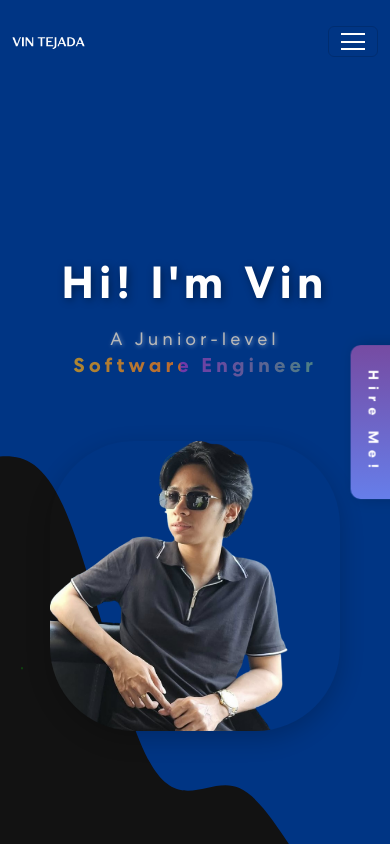
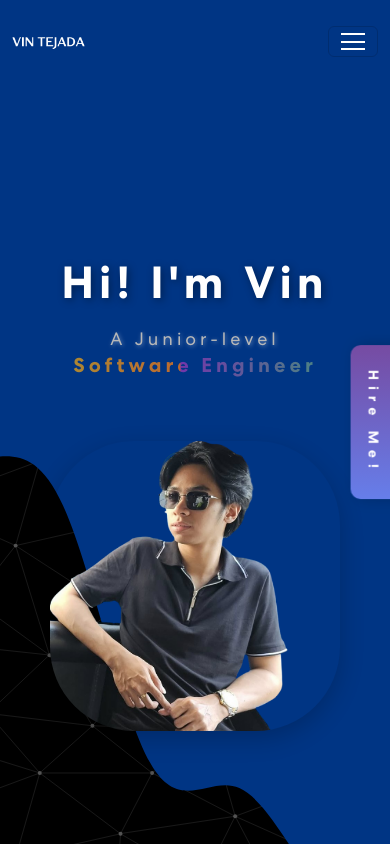
Before and after one commit to Nevriii/new-eportfolio, a React (Create React App) app: page /#home in a window 390 px wide. Shown: the top 844 px of the page. Built offline with nearby package versions, Linux system fonts and the light colour scheme.

Commit message:
background new version

```diff
--- a/src/App.css
+++ b/src/App.css
@@ -1,4 +1,4 @@
-/* Default css */
+/* Default CSS */
 /* Custom Font */
 @font-face {
 	font-family: Centra;
@@ -28,14 +28,84 @@ html {
   scroll-padding-top: 75px;
 }
 
+/* Base body styles */
 body {
   font-weight: 400;
   overflow-x: hidden;
   position: relative;
   background-color: #121212 !important;
-  /* background-image: url("./assets/img/endless-constellation.svg"); */
+  background-image: url("./assets/img/endless-constellation-blackbg.svg");
   color: #fff !important;
   font-family: 'Centra', sans-serif !important;
+}
+
+/* Cursor Spotlight Effect - Default for larger screens */
+body::before {
+  content: '';
+  position: fixed;
+  top: 0;
+  left: 0;
+  width: 100%;
+  height: 100%;
+  background: radial-gradient(
+    circle at var(--mouse-x, 50%) var(--mouse-y, 50%),
+    transparent 0px,
+    transparent 120px,
+    rgba(18, 18, 18, 0.3) 140px,
+    rgba(18, 18, 18, 0.7) 200px,
+    rgba(18, 18, 18, 0.95) 100%
+  );
+  pointer-events: none;
+  z-index: 9998;
+  transition: background 0.15s ease-out;
+  will-change: background;
+}
+
+/* Medium screens - reduce spotlight effect */
+@media (max-width: 1300px) {
+  body::before {
+    background: radial-gradient(
+      circle at var(--mouse-x, 50%) var(--mouse-y, 50%),
+      transparent 0px,
+      transparent 100px,
+      rgba(18, 18, 18, 0.4) 130px,
+      rgba(18, 18, 18, 0.8) 180px,
+      rgba(18, 18, 18, 0.95) 100%
+    );
+  }
+}
+
+/* Small screens - disable spotlight for better performance */
+@media (max-width: 999px) {
+  body::before {
+    display: none;
+  }
+}
+
+.App {
+  position: relative;
+  z-index: 9999;
+}
+
+/* Disable spotlight effect on mobile devices for better performance */
+@media (max-width: 768px) {
+  body::before {
+    display: none;
+  }
+}
+
+/* Reduce spotlight effect on smaller screens */
+@media (max-width: 1024px) {
+  body::before {
+    background: radial-gradient(
+      circle at var(--mouse-x, 50%) var(--mouse-y, 50%),
+      transparent 0px,
+      transparent 80px,
+      rgba(18, 18, 18, 0.4) 120px,
+      rgba(18, 18, 18, 0.8) 180px,
+      rgba(18, 18, 18, 0.95) 100%
+    );
+  }
 }
 
 h1, h2, h3, h4, h5, h6 {
--- a/src/App.js
+++ b/src/App.js
@@ -13,76 +13,23 @@ import { useEffect } from 'react';
 
 function App() {
   useEffect(() => {
-    // Define particle positions based on your CSS background positions
-    const particlePositions = [
-      { x: 20, y: 30, color: 'red' },
-      { x: 30, y: 50, color: 'red' },
-      { x: 80, y: 20, color: 'green' },
-      { x: 70, y: 40, color: 'green' },
-      { x: 40, y: 80, color: 'blue' },
-      { x: 50, y: 60, color: 'blue' },
-      { x: 90, y: 70, color: 'red' },
-      { x: 10, y: 90, color: 'green' },
-      { x: 60, y: 10, color: 'blue' }
-    ];
+    const handleMouseMove = (e) => {
+      const x = (e.clientX / window.innerWidth) * 100;
+      const y = (e.clientY / window.innerHeight) * 100;
 
-    const handleMouseMove = (e) => {
-      // Remove existing connection lines
-      document.querySelectorAll('.connection-line').forEach(line => line.remove());
-
-      const mouseX = e.clientX;
-      const mouseY = e.clientY;
-      const connectionRadius = 300; // 300px radius for connections
-
-      // Create connection lines from cursor to nearby particles
-      particlePositions.forEach((particle, index) => {
-        const particleX = (particle.x / 100) * window.innerWidth;
-        const particleY = (particle.y / 100) * window.innerHeight;
-
-        // Calculate distance from cursor to particle
-        const deltaX = particleX - mouseX;
-        const deltaY = particleY - mouseY;
-        const distance = Math.sqrt(deltaX * deltaX + deltaY * deltaY);
-
-        // Only create lines to particles within connection radius
-        if (distance <= connectionRadius) {
-          const angle = Math.atan2(deltaY, deltaX) * (180 / Math.PI);
-
-          // Create connection line
-          const connectionLine = document.createElement('div');
-          connectionLine.className = 'connection-line';
-          connectionLine.style.position = 'fixed';
-          connectionLine.style.left = mouseX + 'px';
-          connectionLine.style.top = mouseY + 'px';
-          connectionLine.style.width = distance + 'px';
-          connectionLine.style.height = '1px';
-          connectionLine.style.background = 'rgba(255, 255, 255, 0.8)';
-          connectionLine.style.transformOrigin = '0 0';
-          connectionLine.style.transform = `rotate(${angle}deg)`;
-          connectionLine.style.zIndex = '-1';
-          connectionLine.style.pointerEvents = 'none';
-          connectionLine.style.animation = 'connectDotsFromCursor 2s ease-in-out infinite';
-          connectionLine.style.animationDelay = `${index * 0.1}s`; // Stagger animations
-          document.body.appendChild(connectionLine);
-        }
-      });
+      document.documentElement.style.setProperty('--mouse-x', `${x}%`);
+      document.documentElement.style.setProperty('--mouse-y', `${y}%`);
     };
 
     document.addEventListener('mousemove', handleMouseMove);
 
     return () => {
       document.removeEventListener('mousemove', handleMouseMove);
-      document.querySelectorAll('.connection-line').forEach(line => line.remove());
     };
   }, []);
 
   return (
     <div className="App">
-      {/* Particle layers for different movement directions */}
-      <div className="particle-layer-1"></div>
-      <div className="particle-layer-2"></div>
-      <div className="particle-layer-3"></div>
-
       <NavBar />
       <Introduction />
       <Skills />
--- a/src/components/scss/background.scss
+++ b/src/components/scss/background.scss
@@ -1,225 +1,225 @@
-// SCSS Variables
-$background-color: #000000;
-$particle-size: 1.5px;
-$connection-line-color: rgba(255, 255, 255, 0.8);
-$connection-line-width: 200px;
-$connection-line-height: 1px;
-$diagonal-offset: 141px;
-$animation-duration: 2s;
-$animation-delay: 0.3s;
+// // SCSS Variables
+// $background-color: #000000;
+// $particle-size: 2px;
+// $connection-line-color: rgba(255, 255, 255, 0.8);
+// $connection-line-width: 100px;
+// $connection-line-height: 0.5px;
+// $diagonal-offset: 141px;
+// $animation-duration: 3s;
+// $animation-delay: 1.3s;
 
-// SCSS Mixins
-@mixin particle-layer-base {
-  position: fixed;
-  top: 0;
-  left: 0;
-  width: 100%;
-  height: 100%;
-  pointer-events: auto;
-  cursor: pointer;
-}
+// // SCSS Mixins
+// @mixin particle-layer-base {
+//   position: fixed;
+//   top: 0;
+//   left: 0;
+//   width: 100%;
+//   height: 100%;
+//   pointer-events: auto;
+//   cursor: pointer;
+// }
 
-@mixin connection-line-base {
-  content: '';
-  position: absolute;
-  top: 50%;
-  left: 50%;
-  opacity: 0;
-  transform: translate(-50%, -50%);
-//   z-index: 1;
-}
+// @mixin connection-line-base {
+//   content: '';
+//   position: absolute;
+//   top: 50%;
+//   left: 50%;
+//   opacity: 0;
+//   transform: translate(-50%, -50%);
+// //   z-index: 1;
+// }
 
-@mixin horizontal-line {
-  @include connection-line-base;
-  width: $connection-line-width;
-  height: $connection-line-height;
-  background: linear-gradient(90deg, transparent, $connection-line-color, transparent);
-  animation: connectDots $animation-duration ease-in-out infinite;
-}
+// @mixin horizontal-line {
+//   @include connection-line-base;
+//   width: $connection-line-width;
+//   height: $connection-line-height;
+//   background: linear-gradient(90deg, transparent, $connection-line-color, transparent);
+//   animation: connectDots $animation-duration ease-in-out infinite;
+// }
 
-@mixin vertical-line {
-  @include connection-line-base;
-  width: $connection-line-height;
-  height: $connection-line-width;
-  background: linear-gradient(180deg, transparent, $connection-line-color, transparent);
-  animation: connectDots $animation-duration ease-in-out infinite $animation-delay;
-}
+// @mixin vertical-line {
+//   @include connection-line-base;
+//   width: $connection-line-height;
+//   height: $connection-line-width;
+//   background: linear-gradient(180deg, transparent, $connection-line-color, transparent);
+//   animation: connectDots $animation-duration ease-in-out infinite $animation-delay;
+// }
 
-@mixin diagonal-lines {
-  box-shadow:
-    $diagonal-offset $diagonal-offset 0 0 rgba(255, 255, 255, 0.6),
-    -$diagonal-offset $diagonal-offset 0 0 rgba(255, 255, 255, 0.6),
-    $diagonal-offset -$diagonal-offset 0 0 rgba(255, 255, 255, 0.6),
-    -$diagonal-offset -$diagonal-offset 0 0 rgba(255, 255, 255, 0.6);
-  animation: connectDotsShadow $animation-duration ease-in-out infinite;
-}
+// @mixin diagonal-lines {
+//   box-shadow:
+//     $diagonal-offset $diagonal-offset 0 0 rgba(255, 255, 255, 0.6),
+//     -$diagonal-offset $diagonal-offset 0 0 rgba(255, 255, 255, 0.6),
+//     $diagonal-offset -$diagonal-offset 0 0 rgba(255, 255, 255, 0.6),
+//     -$diagonal-offset -$diagonal-offset 0 0 rgba(255, 255, 255, 0.6);
+//   animation: connectDotsShadow $animation-duration ease-in-out infinite;
+// }
 
-// Background layers
-body {
-  &::before {
-    @include particle-layer-base;
-    background: $background-color;
-    // z-index: -1;
-  }
+// // Background layers
+// body {
+//   &::before {
+//     @include particle-layer-base;
+//     background: $background-color;
+//     // z-index: -1;
+//   }
 
-  &::after {
-    @include particle-layer-base;
-    background-image:
-      radial-gradient(circle at 20% 30%, rgba(255, 0, 0, 0.3) $particle-size, transparent $particle-size),
-      radial-gradient(circle at 30% 50%, rgba(255, 0, 0, 0.25) $particle-size, transparent $particle-size);
-    background-size:
-      200px 200px,
-      240px 240px;
-    animation: moveLeft 12s linear infinite;
-    // z-index: -1;
-  }
-}
+//   &::after {
+//     @include particle-layer-base;
+//     background-image:
+//       radial-gradient(circle at 20% 30%, rgba(255, 0, 0, 0.3) $particle-size, transparent $particle-size),
+//       radial-gradient(circle at 30% 50%, rgba(255, 0, 0, 0.25) $particle-size, transparent $particle-size);
+//     background-size:
+//       200px 200px,
+//       240px 240px;
+//     animation: moveLeft 12s linear infinite;
+//     // z-index: -1;
+//   }
+// }
 
-// Additional particle layers
-.particle-layer-1 {
-  @include particle-layer-base;
-  background-image:
-    radial-gradient(circle at 40% 80%, rgba(0, 0, 255, 0.3) $particle-size, transparent $particle-size),
-    radial-gradient(circle at 50% 60%, rgba(0, 0, 255, 0.25) $particle-size, transparent $particle-size);
-  background-size:
-    250px 250px,
-    200px 200px;
-  animation: moveUp 14s linear infinite;
-//   z-index: 1;
-}
+// // Additional particle layers
+// .particle-layer-1 {
+//   @include particle-layer-base;
+//   background-image:
+//     radial-gradient(circle at 40% 80%, rgba(0, 0, 255, 0.3) $particle-size, transparent $particle-size),
+//     radial-gradient(circle at 50% 60%, rgba(0, 0, 255, 0.25) $particle-size, transparent $particle-size);
+//   background-size:
+//     250px 250px,
+//     200px 200px;
+//   animation: moveUp 14s linear infinite;
+// //   z-index: 1;
+// }
 
-.particle-layer-2 {
-  @include particle-layer-base;
-  background-image:
-    radial-gradient(circle at 90% 70%, rgba(255, 0, 0, 0.2) $particle-size, transparent $particle-size),
-    radial-gradient(circle at 10% 90%, rgba(0, 255, 0, 0.2) $particle-size, transparent $particle-size);
-  background-size:
-    180px 180px,
-    220px 220px;
-  animation: moveDown 18s linear infinite;
-//   z-index: 1;
-}
+// .particle-layer-2 {
+//   @include particle-layer-base;
+//   background-image:
+//     radial-gradient(circle at 90% 70%, rgba(255, 0, 0, 0.2) $particle-size, transparent $particle-size),
+//     radial-gradient(circle at 10% 90%, rgba(0, 255, 0, 0.2) $particle-size, transparent $particle-size);
+//   background-size:
+//     180px 180px,
+//     220px 220px;
+//   animation: moveDown 18s linear infinite;
+// //   z-index: 1;
+// }
 
-.particle-layer-3 {
-  @include particle-layer-base;
-  background-image:
-    radial-gradient(circle at 60% 10%, rgba(0, 0, 255, 0.2) $particle-size, transparent $particle-size);
-  background-size:
-    280px 280px;
-  animation: moveDiagonal 20s linear infinite;
-//   z-index: 1;
-}
+// .particle-layer-3 {
+//   @include particle-layer-base;
+//   background-image:
+//     radial-gradient(circle at 60% 10%, rgba(0, 0, 255, 0.2) $particle-size, transparent $particle-size);
+//   background-size:
+//     280px 280px;
+//   animation: moveDiagonal 20s linear infinite;
+// //   z-index: 1;
+// }
 
-// Movement animations
-@keyframes moveLeft {
-  0% { transform: translate(0, 0); }
-  100% { transform: translate(-100px, 0); }
-}
+// // Movement animations
+// @keyframes moveLeft {
+//   0% { transform: translate(0, 0); }
+//   100% { transform: translate(-100px, 0); }
+// }
 
-@keyframes moveRight {
-  0% { transform: translate(0, 0); }
-  100% { transform: translate(100px, 0); }
-}
+// @keyframes moveRight {
+//   0% { transform: translate(0, 0); }
+//   100% { transform: translate(100px, 0); }
+// }
 
-@keyframes moveUp {
-  0% { transform: translate(0, 0); }
-  100% { transform: translate(0, -80px); }
-}
+// @keyframes moveUp {
+//   0% { transform: translate(0, 0); }
+//   100% { transform: translate(0, -80px); }
+// }
 
-@keyframes moveDown {
-  0% { transform: translate(0, 0); }
-  100% { transform: translate(0, 80px); }
-}
+// @keyframes moveDown {
+//   0% { transform: translate(0, 0); }
+//   100% { transform: translate(0, 80px); }
+// }
 
-@keyframes moveDiagonal {
-  0% { transform: translate(0, 0); }
-  100% { transform: translate(60px, 60px); }
-}
+// @keyframes moveDiagonal {
+//   0% { transform: translate(0, 0); }
+//   100% { transform: translate(60px, 60px); }
+// }
 
-// Connect the dots hover effect - cursor as epicenter
-body {
-  &:hover {
-    // Create connection lines from cursor position to particles
-    &::before {
-      content: '';
-      position: fixed;
-      top: 0;
-      left: 0;
-      width: 100vw;
-      height: 100vh;
-      background-image:
-        // Horizontal line from cursor
-        linear-gradient(90deg, transparent 0%, transparent 45%, rgba(255, 255, 255, 0.8) 50%, transparent 55%, transparent 100%),
-        // Vertical line from cursor
-        linear-gradient(180deg, transparent 0%, transparent 45%, rgba(255, 255, 255, 0.8) 50%, transparent 55%, transparent 100%),
-        // Diagonal lines from cursor
-        linear-gradient(45deg, transparent 0%, transparent 45%, rgba(255, 255, 255, 0.6) 50%, transparent 55%, transparent 100%),
-        linear-gradient(135deg, transparent 0%, transparent 45%, rgba(255, 255, 255, 0.6) 50%, transparent 55%, transparent 100%),
-        linear-gradient(225deg, transparent 0%, transparent 45%, rgba(255, 255, 255, 0.6) 50%, transparent 55%, transparent 100%),
-        linear-gradient(315deg, transparent 0%, transparent 45%, rgba(255, 255, 255, 0.6) 50%, transparent 55%, transparent 100%);
-      background-size:
-        100vw 2px,
-        2px 100vh,
-        200px 200px,
-        200px 200px,
-        200px 200px,
-        200px 200px;
-      background-position:
-        0 50%,
-        50% 0,
-        50% 50%,
-        50% 50%,
-        50% 50%,
-        50% 50%;
-      background-repeat: no-repeat;
-      opacity: 0;
-      animation: connectDotsFromCursor $animation-duration ease-in-out infinite;
-    //   z-index: 2;
-      pointer-events: none;
-    }
-  }
-}
+// // Connect the dots hover effect - cursor as epicenter
+// body {
+//   &:hover {
+//     // Create connection lines from cursor position to particles
+//     &::before {
+//       content: '';
+//       position: fixed;
+//       top: 0;
+//       left: 0;
+//       width: 100vw;
+//       height: 100vh;
+//       background-image:
+//         // Horizontal line from cursor
+//         linear-gradient(90deg, transparent 0%, transparent 45%, rgba(255, 255, 255, 0.8) 50%, transparent 55%, transparent 100%),
+//         // Vertical line from cursor
+//         linear-gradient(180deg, transparent 0%, transparent 45%, rgba(255, 255, 255, 0.8) 50%, transparent 55%, transparent 100%),
+//         // Diagonal lines from cursor
+//         linear-gradient(45deg, transparent 0%, transparent 45%, rgba(255, 255, 255, 0.6) 50%, transparent 55%, transparent 100%),
+//         linear-gradient(135deg, transparent 0%, transparent 45%, rgba(255, 255, 255, 0.6) 50%, transparent 55%, transparent 100%),
+//         linear-gradient(225deg, transparent 0%, transparent 45%, rgba(255, 255, 255, 0.6) 50%, transparent 55%, transparent 100%),
+//         linear-gradient(315deg, transparent 0%, transparent 45%, rgba(255, 255, 255, 0.6) 50%, transparent 55%, transparent 100%);
+//       background-size:
+//         100vw 2px,
+//         2px 100vh,
+//         200px 200px,
+//         200px 200px,
+//         200px 200px,
+//         200px 200px;
+//       background-position:
+//         0 50%,
+//         50% 0,
+//         50% 50%,
+//         50% 50%,
+//         50% 50%,
+//         50% 50%;
+//       background-repeat: no-repeat;
+//       opacity: 0;
+//       animation: connectDotsFromCursor $animation-duration ease-in-out infinite;
+//     //   z-index: 2;
+//       pointer-events: none;
+//     }
+//   }
+// }
 
-// Enhanced particle glow on hover
-.particle-layer-1,
-.particle-layer-2,
-.particle-layer-3 {
-  &:hover {
-    animation-play-state: paused;
-    filter: brightness(1.3) contrast(1.1);
-  }
-}
+// // Enhanced particle glow on hover
+// .particle-layer-1,
+// .particle-layer-2,
+// .particle-layer-3 {
+//   &:hover {
+//     animation-play-state: paused;
+//     filter: brightness(1.3) contrast(1.1);
+//   }
+// }
 
-@keyframes connectDots {
-  0%, 100% {
-    opacity: 0;
-    transform: translate(-50%, -50%) scale(0.5);
-  }
-  50% {
-    opacity: 0.8;
-    transform: translate(-50%, -50%) scale(1);
-  }
-}
+// @keyframes connectDots {
+//   0%, 100% {
+//     opacity: 0;
+//     transform: translate(-50%, -50%) scale(0.5);
+//   }
+//   50% {
+//     opacity: 0.8;
+//     transform: translate(-50%, -50%) scale(1);
+//   }
+// }
 
-@keyframes connectDotsShadow {
-  0%, 100% {
-    box-shadow:
-      $diagonal-offset $diagonal-offset 0 0 rgba(255, 255, 255, 0),
-      -$diagonal-offset $diagonal-offset 0 0 rgba(255, 255, 255, 0),
-      $diagonal-offset -$diagonal-offset 0 0 rgba(255, 255, 255, 0),
-      -$diagonal-offset -$diagonal-offset 0 0 rgba(255, 255, 255, 0);
-  }
-  50% {
-    box-shadow:
-      $diagonal-offset $diagonal-offset 0 0 rgba(255, 255, 255, 0.6),
-      -$diagonal-offset $diagonal-offset 0 0 rgba(255, 255, 255, 0.6),
-      $diagonal-offset -$diagonal-offset 0 0 rgba(255, 255, 255, 0.6),
-      -$diagonal-offset -$diagonal-offset 0 0 rgba(255, 255, 255, 0.6);
-  }
-}
+// @keyframes connectDotsShadow {
+//   0%, 100% {
+//     box-shadow:
+//       $diagonal-offset $diagonal-offset 0 0 rgba(255, 255, 255, 0),
+//       -$diagonal-offset $diagonal-offset 0 0 rgba(255, 255, 255, 0),
+//       $diagonal-offset -$diagonal-offset 0 0 rgba(255, 255, 255, 0),
+//       -$diagonal-offset -$diagonal-offset 0 0 rgba(255, 255, 255, 0);
+//   }
+//   50% {
+//     box-shadow:
+//       $diagonal-offset $diagonal-offset 0 0 rgba(255, 255, 255, 0.6),
+//       -$diagonal-offset $diagonal-offset 0 0 rgba(255, 255, 255, 0.6),
+//       $diagonal-offset -$diagonal-offset 0 0 rgba(255, 255, 255, 0.6),
+//       -$diagonal-offset -$diagonal-offset 0 0 rgba(255, 255, 255, 0.6);
+//   }
+// }
 
-// Ensure connection lines stay behind content
-.connection-line {
-  z-index: -1 !important;
-  pointer-events: none !important;
-}
+// // Ensure connection lines stay behind content
+// .connection-line {
+//   z-index: -1 !important;
+//   pointer-events: none !important;
+// }
```
Also changed, not shown: src/assets/img/endless-constellation-blackbg.svg (renamed from src/assets/img/endless-constellation.svg), src/assets/img/endless-constellation-whitebg.svg (added).
